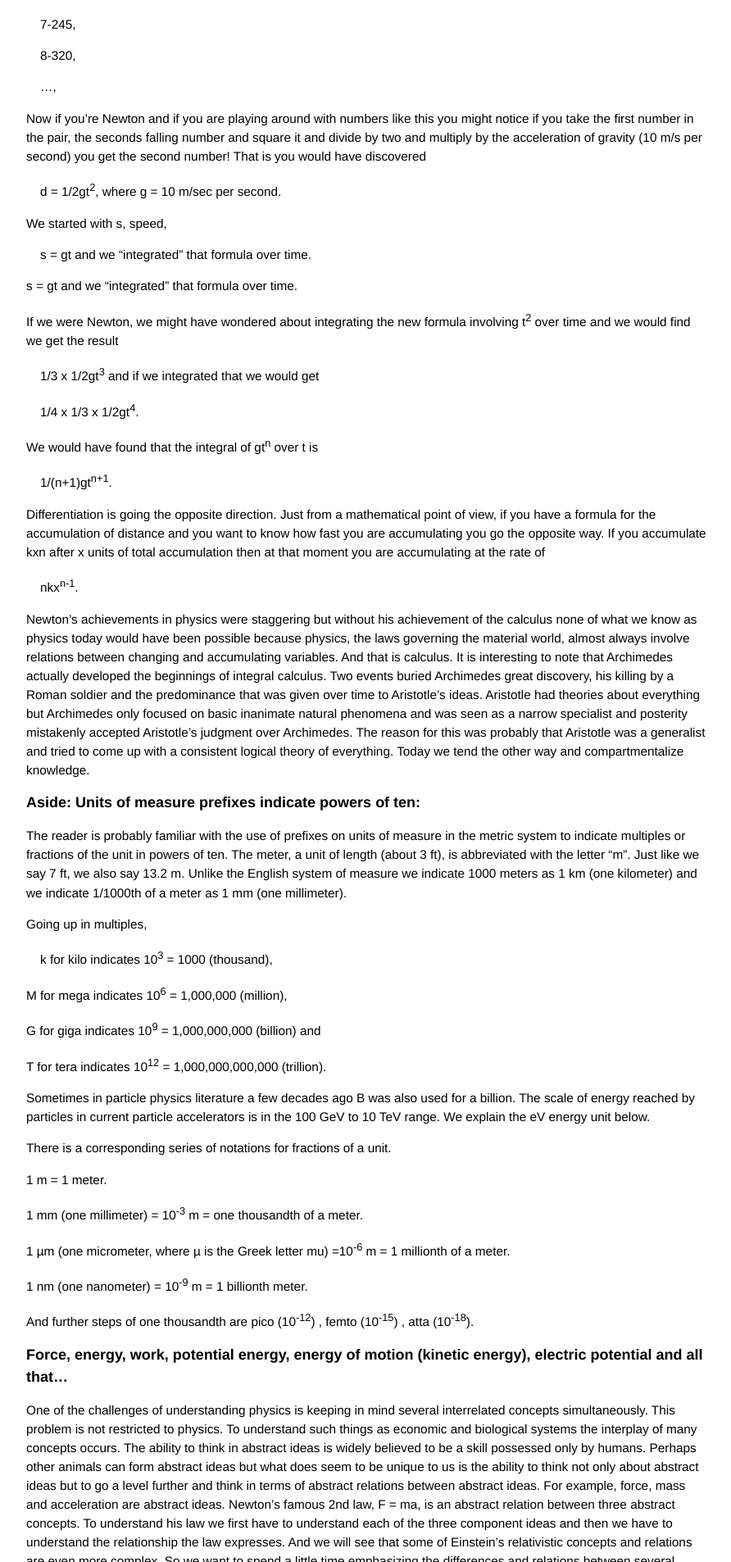
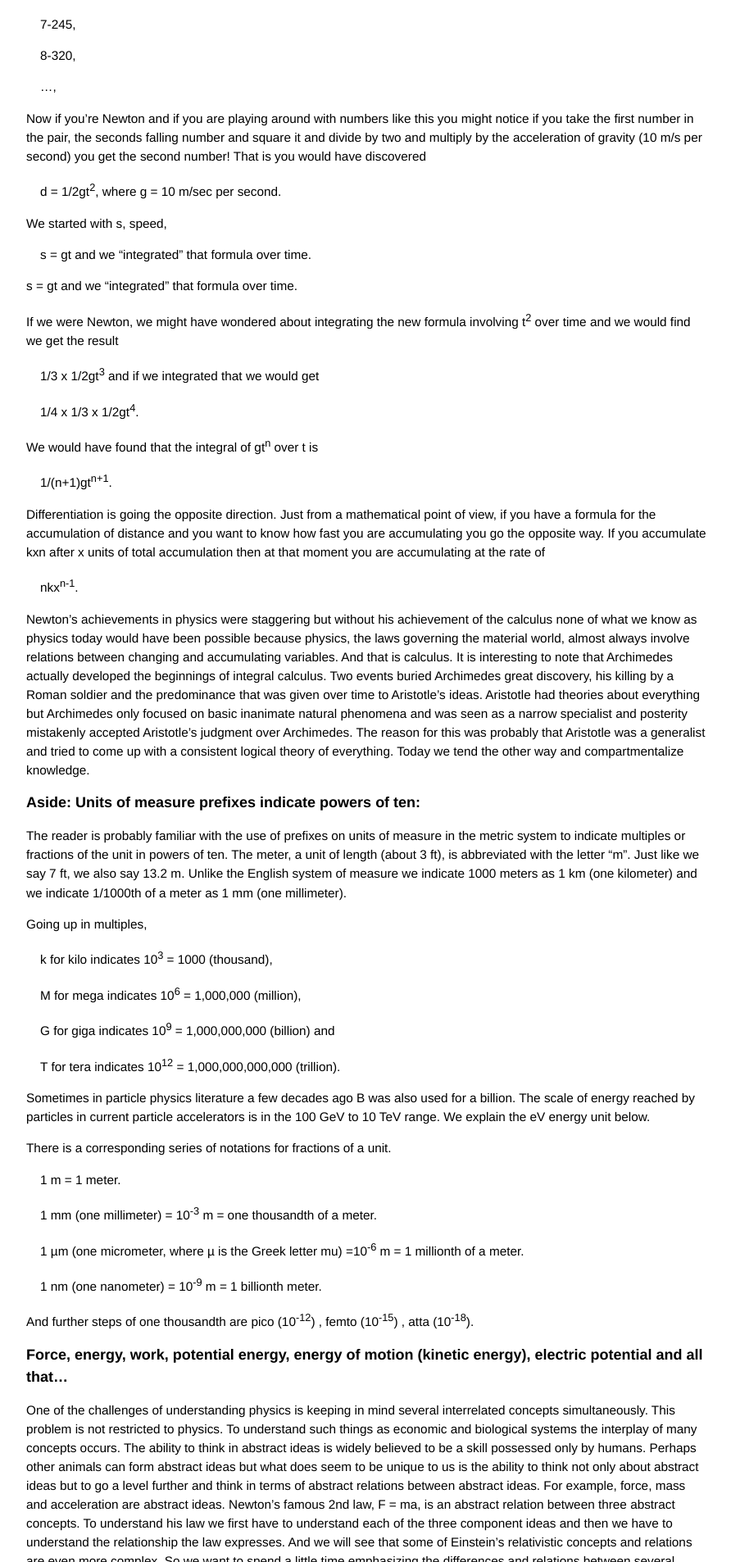
Before and after one commit to grbfacet/facet, a Jekyll site: the page built from tutorial.md, in a window 1280 px wide. Shown: the part 4494-6400 px from the top of the page at 82% size, without its empty margins (193-1085 px from the left). Built offline with Jekyll 4.4.1, drawn with Linux system fonts in a browser that asks for light colours; Markdown is read by kramdown in place of the engine named in the settings.

Commit message:
Update tutorial.md

```diff
--- a/tutorial.md
+++ b/tutorial.md
@@ -121,24 +121,24 @@ Going up in multiples,
 
 <span class="eq">k for kilo indicates 10<sup>3</sup> = 1000 (thousand),</span>
 
-M for mega indicates 10<sup>6</sup> = 1,000,000 (million),
+<span class="eq">M for mega indicates 10<sup>6</sup> = 1,000,000 (million),</span>
 
-G for giga indicates 10<sup>9</sup> = 1,000,000,000 (billion) and
+<span class="eq">G for giga indicates 10<sup>9</sup> = 1,000,000,000 (billion) and</span>
 
-T for tera indicates 10<sup>12</sup> = 1,000,000,000,000 (trillion).
+<span class="eq">T for tera indicates 10<sup>12</sup> = 1,000,000,000,000 (trillion).</span>
 
 Sometimes in particle physics literature a few decades ago B was also used for a billion.
 The scale of energy reached by particles in current particle accelerators is in the 100 GeV to 10 TeV range.  We explain the eV energy unit below.
 
 There is a corresponding series of notations for fractions of a unit.
 
-1 m = 1 meter.
+<span class="eq">1 m = 1 meter.</span>
 
-1 mm (one millimeter) = 10<sup>-3</sup> m = one thousandth of a meter.
+<span class="eq">1 mm (one millimeter) = 10<sup>-3</sup> m = one thousandth of a meter.</span>
 
-1 µm (one micrometer, where µ is the Greek letter mu) =10<sup>-6</sup> m = 1 millionth of a meter.
+<span class="eq">1 µm (one micrometer, where µ is the Greek letter mu) =10<sup>-6</sup> m = 1 millionth of a meter.</span>
 
-1 nm (one nanometer) = 10<sup>-9</sup> m = 1 billionth meter.
+<span class="eq">1 nm (one nanometer) = 10<sup>-9</sup> m = 1 billionth meter.</span>
 
 And further steps of one thousandth are pico (10<sup>-12</sup>) , femto (10<sup>-15</sup>) , atta (10<sup>-18</sup>).
 
```
